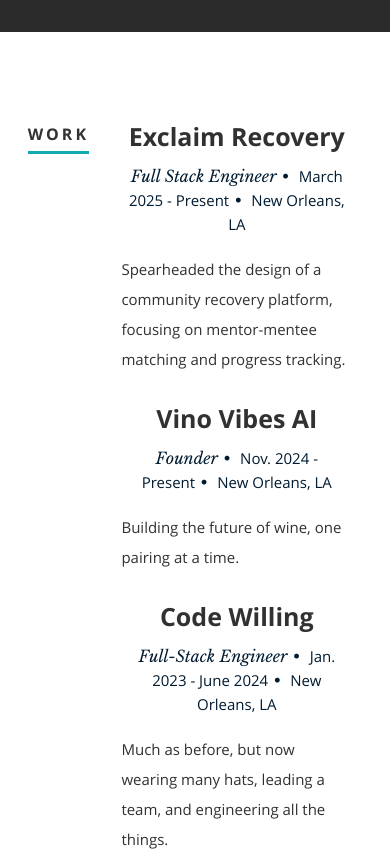
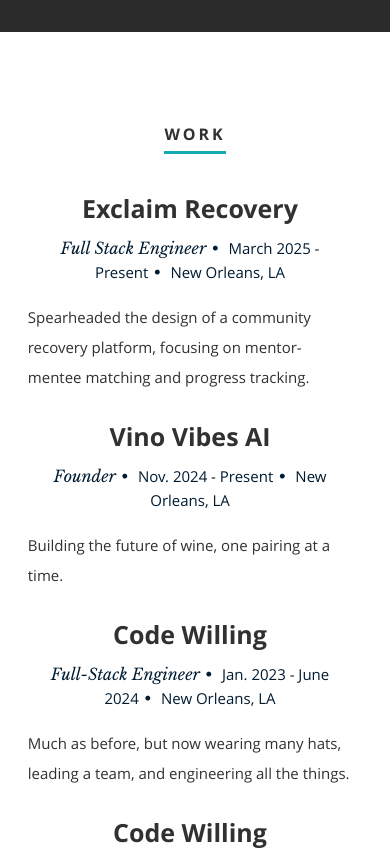
Before and after one commit to aaronfeingold/ajf-portfolio, a React (Create React App) app: page / in a window 390 px wide. Shown: the part 3420-4271 px from the top of the page. Built offline with nearby package versions, Linux system fonts and the light colour scheme.

Commit message:
style(media-queries.css): adjust layout properties for #resume section to enhance responsiveness and visual alignment

```diff
--- a/public/css/media-queries.css
+++ b/public/css/media-queries.css
@@ -229,12 +229,16 @@
         padding-top: 0;
         margin-bottom: 48px;
         text-align: center;
+        width: 100% !important;
+        float: none !important;
+    }
+    #resume .main-col {
+        padding-right: 30px;
+        width: 100% !important;
+        float: none !important;
     }
     #resume h1 {
         letter-spacing: 3px;
-    }
-    #resume .main-col {
-        padding-right: 30px;
     }
     #resume h3,
     #resume .info {
```
